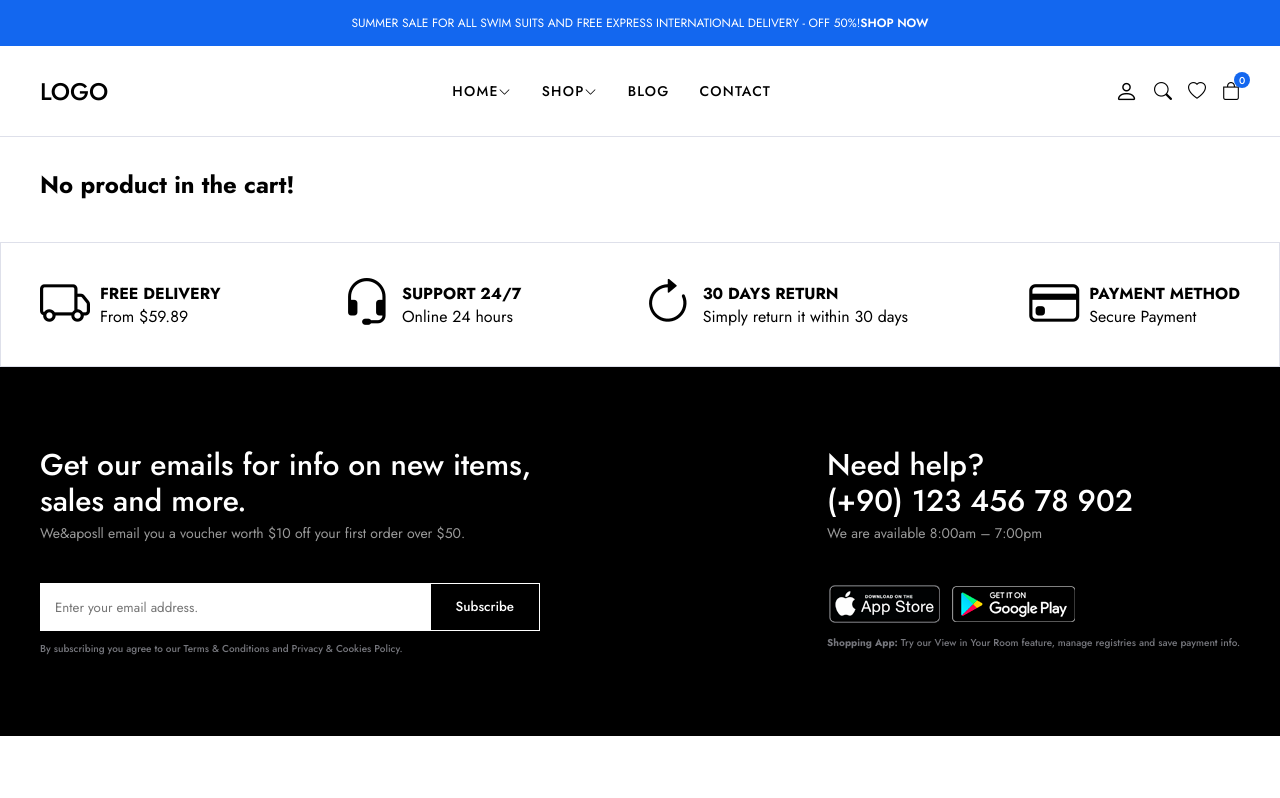
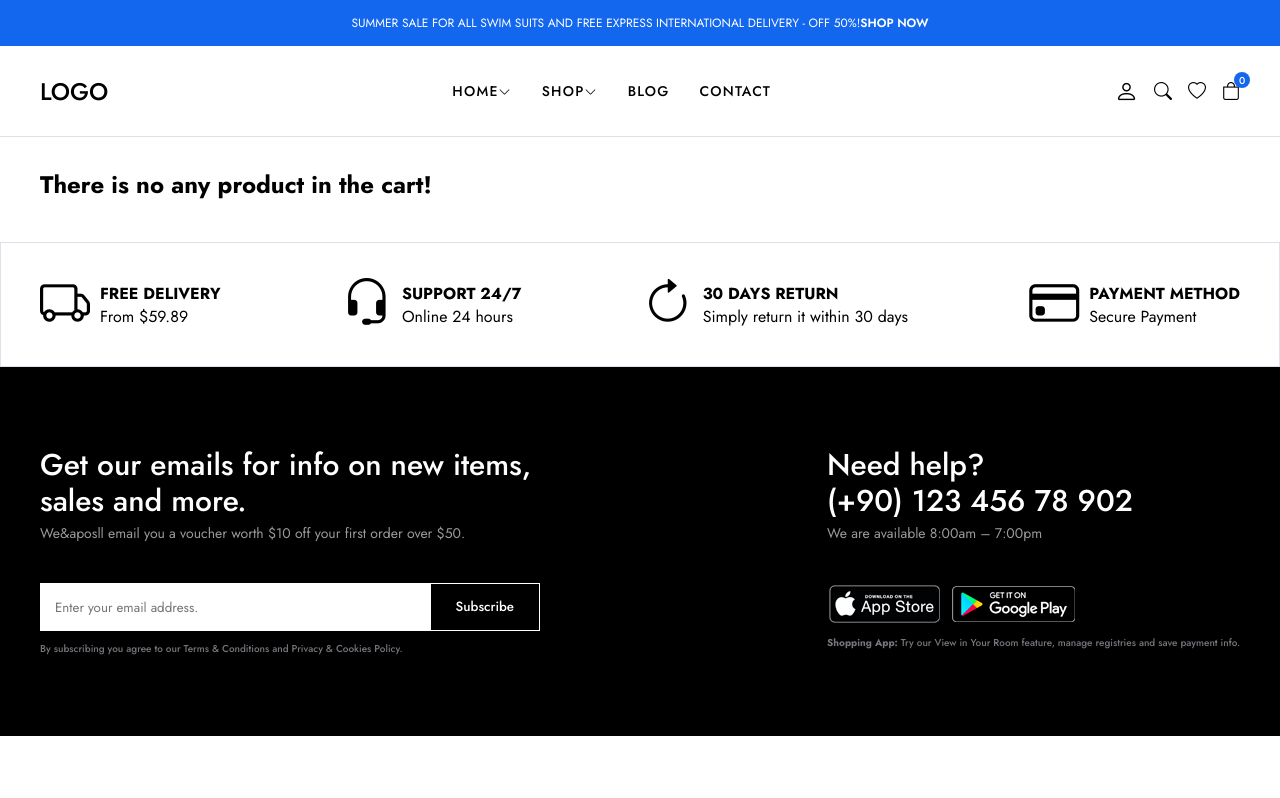
Before and after one commit to kobrak1/ecommerce, a React (Vite) app in the folder client/: page /cart in a window 1280 px wide. Shown: the top 798 px of the page. Built offline with nearby package versions, Linux system fonts and the light colour scheme.

Commit message:
fix: Cart.jsx

```diff
--- a/client/src/components/Cart/Cart.jsx
+++ b/client/src/components/Cart/Cart.jsx
@@ -25,7 +25,7 @@ const Cart = () => {
             </div>
           </div>
         ) : (
-          <h2>No product in the cart!</h2>
+          <h2>There is no any product in the cart!</h2>
         )}
       </div>
     </section>
```
